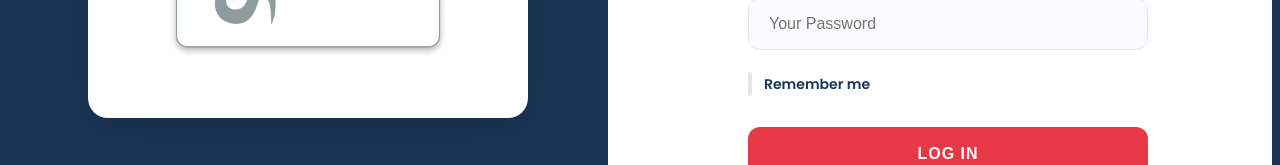
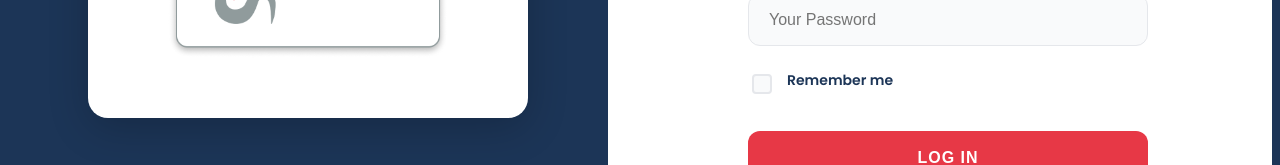
Before and after one commit to calebkg/Partners_Portal, an Angular app in the folder Partners-Portal/: page / in a window 1280 px wide. Shown: the part 418-583 px from the top of the page. Built offline with nearby package versions, Linux system fonts and the light colour scheme.

Commit message:
Fix Button Dimensions and Remember Me Checkbox

```diff
--- a/Partners-Portal/src/app/components/login/login.component.html
+++ b/Partners-Portal/src/app/components/login/login.component.html
@@ -24,11 +24,10 @@
         </div>
 
         <div class="form-group checkbox-group">
-          <label class="checkbox-container">
+          <div class="checkbox-wrapper">
             <input type="checkbox" [(ngModel)]="rememberMe" name="rememberMe">
-            <span class="checkmark"></span>
-            Remember me
-          </label>
+            <label for="rememberMe" class="checkbox-label">Remember me</label>
+          </div>
         </div>
 
         <button type="submit" class="btn-login">LOG IN</button>
--- a/Partners-Portal/src/app/components/login/login.component.scss
+++ b/Partners-Portal/src/app/components/login/login.component.scss
@@ -100,36 +100,32 @@
   margin-bottom: 32px;
 }
 
-.checkbox-container {
+.checkbox-wrapper {
   display: flex;
   align-items: center;
-  cursor: pointer;
-  font-size: 14px;
-  color: #1C3557;
-  font-weight: 500;
+  gap: 12px;
 }
 
-.checkbox-container input {
-  display: none;
-}
-
-.checkmark {
+.checkbox-wrapper input[type="checkbox"] {
   width: 20px;
   height: 20px;
-  background: #F9FAFB;
   border: 2px solid #E5E7EB;
   border-radius: 4px;
-  margin-right: 12px;
+  background: #F9FAFB;
+  cursor: pointer;
   position: relative;
+  appearance: none;
+  -webkit-appearance: none;
+  -moz-appearance: none;
   transition: all 0.3s ease;
 }
 
-.checkbox-container input:checked + .checkmark {
+.checkbox-wrapper input[type="checkbox"]:checked {
   background: #1C3557;
   border-color: #1C3557;
 }
 
-.checkbox-container input:checked + .checkmark:after {
+.checkbox-wrapper input[type="checkbox"]:checked::after {
   content: '';
   position: absolute;
   left: 6px;
@@ -139,6 +135,14 @@
   border: solid white;
   border-width: 0 2px 2px 0;
   transform: rotate(45deg);
+}
+
+.checkbox-label {
+  font-size: 14px;
+  color: #1C3557;
+  font-weight: 500;
+  cursor: pointer;
+  margin: 0;
 }
 
 .btn-login {
--- a/Partners-Portal/src/app/components/payment-request/payment-request.component.scss
+++ b/Partners-Portal/src/app/components/payment-request/payment-request.component.scss
@@ -61,9 +61,9 @@
 }
 
 .add-new-btn {
-  background: #f8f9fa;
+  background: $white;
   color: $primary-red;
-  padding: 8px 12px;
+  padding: 12px 20px;
   border: 2px solid $white;
   border-radius: 8px;
   font-weight: 600;
@@ -72,13 +72,13 @@
   display: flex;
   align-items: center;
   gap: 8px;
-  font-size: 12px;
+  font-size: 14px;
   text-transform: uppercase;
   letter-spacing: 0.5px;
 }
 
 .add-new-btn:hover {
-  background: #e9ecef;
+  background: rgba(255, 255, 255, 0.9);
   transform: translateY(-2px);
 }
 
```
